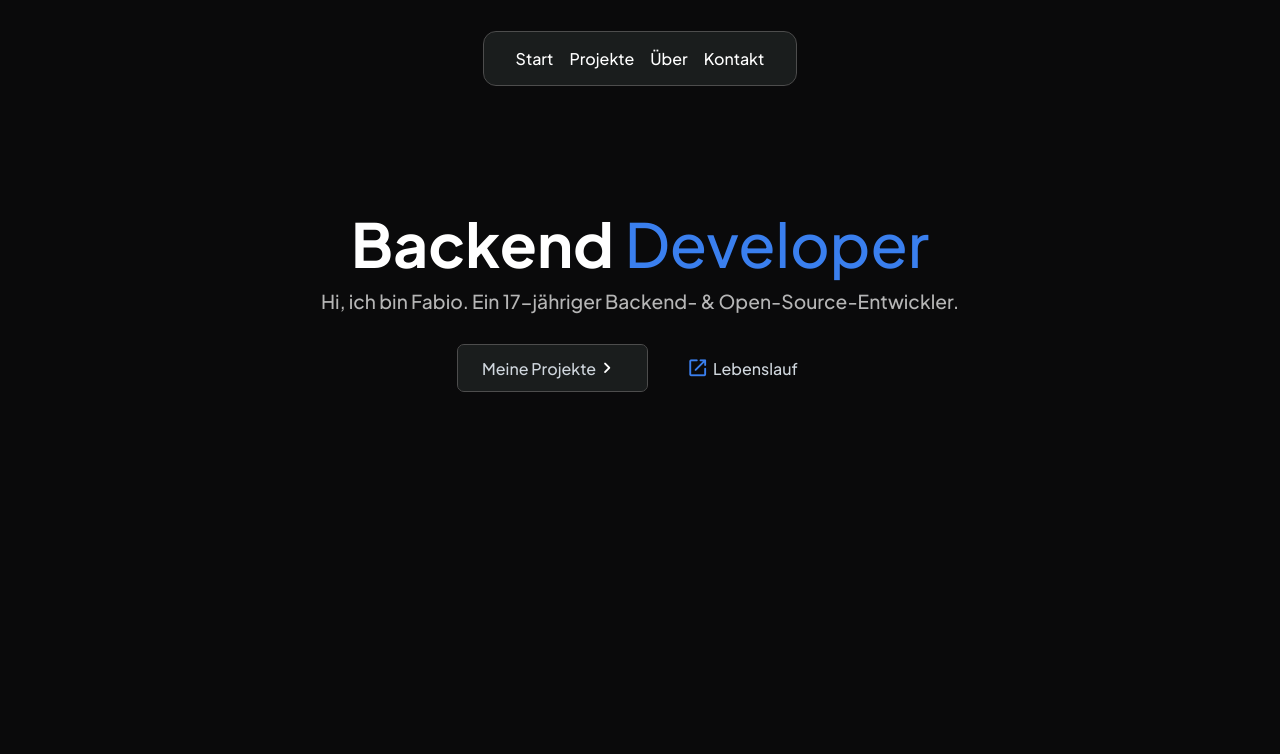
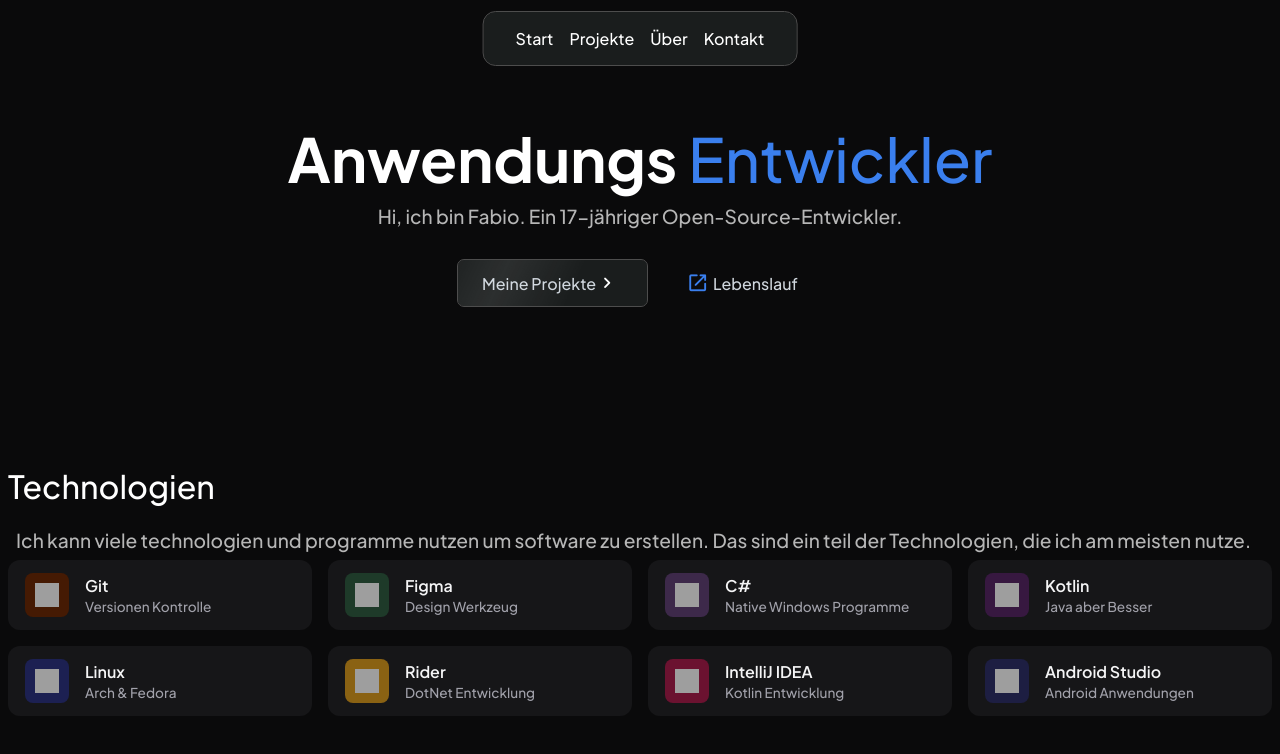
Before and after one commit to holzfa/Portfolio, a plain HTML site: page index.html in a window 1280 px wide. Drawn offline with nearby package versions, Linux system fonts and the light colour scheme; grey boxes are pictures that could not be loaded.

Commit message:
Navbar vehalten verbessert - Klappt jetzt korrekt ein. Techstack hinzugefügt.

```diff
--- a/index.html
+++ b/index.html
@@ -9,7 +9,7 @@
     </head>
 
     <body>
-        <div class="container top-gapped">
+        <div class="container centered navbar">
             <a href="#home" class="dest">Start</a>
             <a href="#projects" class="dest">Projekte</a>
             <a href="#about" class="dest">Über</a>
@@ -18,10 +18,10 @@
 
         <div class="hero">
             <h1 class="title">
-                Backend <span class="important">Developer</span>
+                Anwendungs <span class="important">Entwickler</span>
             </h1>
             <h4 class="subtitle">
-                Hi, ich bin Fabio. Ein 17-jähriger Backend- & Open-Source-Entwickler.
+                Hi, ich bin Fabio. Ein 17-jähriger Open-Source-Entwickler.
             </h4>
         </div>
 
@@ -31,5 +31,18 @@
                 <span class="symbol important right-spaced">open_in_new</span>Lebenslauf
             </a>
         </div>
+
+        <div class="sectioned">
+            <h1>Technologien</h1>
+            <h4 class="subtitle">
+                Ich kann viele technologien und programme nutzen um software zu erstellen.
+                Das sind ein teil der Technologien, die ich am meisten nutze.
+            </h4>
+
+            <div id="tech-stack" class="card-grid"></div>
+        </div>
+
+        <script src="techstack.js"></script>
+        <script src="navbar.js"></script>
     </body>
 </html>
--- /dev/null
+++ b/navbar.js
@@ -0,0 +1,15 @@
+let lastScrollY = window.scrollY;
+  const navBar = document.querySelector('.navbar');
+
+  window.addEventListener('scroll', () => {
+    const currentScrollY = window.scrollY;
+
+    // Nur ausblenden, wenn mehr als 50px gescrollt wurden
+    if (currentScrollY > lastScrollY && currentScrollY > 50) {
+      navBar.classList.add('hidden');
+    } else {
+      navBar.classList.remove('hidden');
+    }
+
+    lastScrollY = currentScrollY;
+  });
--- a/styles.css
+++ b/styles.css
@@ -54,6 +54,9 @@ html { background-color: #0a0a0b; }
     margin-bottom: 32px;
 }
 
+.sectioned {
+    margin-top: 160px;
+}
 
 .centered {
     justify-content: center;
@@ -86,9 +89,6 @@ html { background-color: #0a0a0b; }
     outline-style: solid;
     outline-color: #4D4D4D;
     outline-width: 1px;
-
-    margin-left: auto;
-    margin-right: auto;
 }
 
 .button {
@@ -137,11 +137,9 @@ html { background-color: #0a0a0b; }
 .dest {
     padding: 4px 8px;
 }
-
 .dest:hover {
     opacity: 0.85;
 }
-
 .dest:focus-visible {
     border-radius: 6px;
     outline-style: solid;
@@ -153,22 +151,96 @@ html { background-color: #0a0a0b; }
     margin-top: 120px;
     text-align: center;
 }
-
 .title {
     font-size: 3.8rem;
     font-weight: 650;
 
     margin: 8px;
 }
-
 .subtitle {
     font-size: 1.2rem;
     opacity: 0.7;
     margin: 8px;
 }
 
+.navbar {
+    position: fixed;
+    top: 12px;
+    left: 50%;
+    transform: translateX(-50%);
+
+    transition: transform 0.3s cubic-bezier(0.16, 1, 0.3, 1);
+    z-index: 1000;
+}
+.navbar.hidden {
+    transform: translate(-50%, -150%);
+}
 .important {
     color: #3a7fee;
+}
+
+.card {
+  display: flex;
+  align-items: center;
+  gap: 16px;
+  background-color: #161618;
+  padding: 12px 16px;
+  border-radius: 12px;
+  border: 1px solid transparent;
+
+  box-sizing: border-box;
+  transition: background-color 0.2s ease, border-color 0.2s ease;
+}
+.card:hover {
+    border-color: #4a4a4b;
+    background-color: #252628;
+}
+.card-grid {
+  display: grid;
+  grid-template-columns: 1fr;
+  gap: 16px;
+  width: 100%;
+  max-width: 1280px;
+}
+@media (min-width: 640px) {
+  .card-grid {
+    grid-template-columns: repeat(2, 1fr);
+  }
+}
+@media (min-width: 1200px) {
+  .card-grid {
+    grid-template-columns: repeat(4, 1fr);
+  }
+}
+
+.card-info {
+  display: flex;
+  flex-direction: column;
+}
+.card-title {
+  font-size: 1rem;
+  font-weight: 600;
+  color: #f4f4f5;
+  margin: 0;
+}
+.card-subtitle {
+  font-size: 0.85rem;
+  color: #a1a1aa;
+  margin: 2px 0 0 0;
+}
+
+.icon-box {
+  width: 44px;
+  height: 44px;
+  border-radius: 8px;
+  display: flex;
+  align-items: center;
+  justify-content: center;
+  background-color: var(--badge-bg, #27272a);
+}
+.icon-box img {
+  width: 24px;
+  height: 24px;
 }
 
 .shimmer {
--- /dev/null
+++ b/techstack.js
@@ -0,0 +1,22 @@
+const techStack = [
+  { title: "Git", subtitle: "Versionen Kontrolle", icon: "https://cdn.jsdelivr.net/gh/devicons/devicon@latest/icons/git/git-original.svg", bg: "#451a03" },
+  { title: "Figma", subtitle: "Design Werkzeug", icon: "https://cdn.jsdelivr.net/gh/devicons/devicon@latest/icons/figma/figma-original.svg", bg: "#1e3a29" },
+  { title: "C#", subtitle: "Native Windows Programme", icon: "https://cdn.jsdelivr.net/gh/devicons/devicon@latest/icons/csharp/csharp-original.svg", bg: "#3d294a" },
+  { title: "Kotlin", subtitle: "Java aber Besser", icon: "https://cdn.jsdelivr.net/gh/devicons/devicon@latest/icons/kotlin/kotlin-original.svg", bg: "#371840" },
+  { title: "Linux", subtitle: "Arch & Fedora", icon: "https://cdn.jsdelivr.net/gh/devicons/devicon@latest/icons/fedora/fedora-original.svg", bg: "#1c2052" },
+  { title: "Rider", subtitle: "DotNet Entwicklung", icon: "https://cdn.jsdelivr.net/gh/devicons/devicon@latest/icons/rider/rider-original.svg", bg: "#8a6213" },
+  { title: "IntelliJ IDEA", subtitle: "Kotlin Entwicklung", icon: "https://cdn.jsdelivr.net/gh/devicons/devicon@latest/icons/intellij/intellij-original.svg", bg: "#6b1230" },
+  { title: "Android Studio", subtitle: "Android Anwendungen", icon: "https://cdn.jsdelivr.net/gh/devicons/devicon@latest/icons/androidstudio/androidstudio-original.svg", bg: "#1d1e42" }
+];
+const container = document.getElementById("tech-stack");
+container.innerHTML = techStack.map(item => `
+  <div class="card">
+    <div class="icon-box" style="--badge-bg: ${item.bg}">
+      <img src="${item.icon}" alt="${item.title}">
+    </div>
+    <div class="card-info">
+      <h3 class="card-title">${item.title}</h3>
+      <p class="card-subtitle">${item.subtitle}</p>
+    </div>
+  </div>
+`).join("");
```
